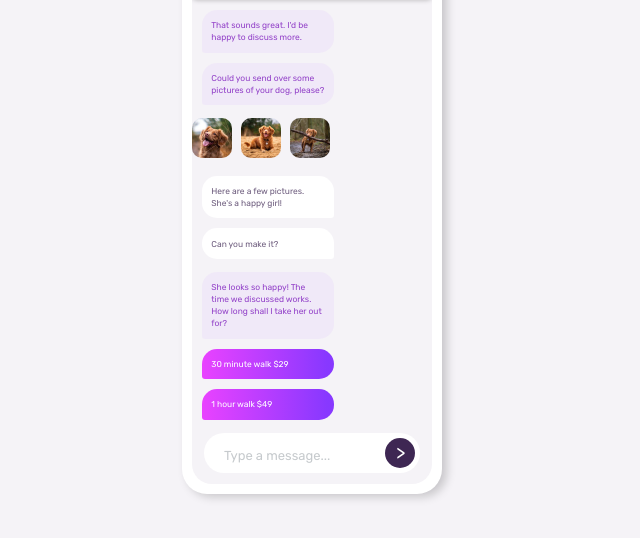
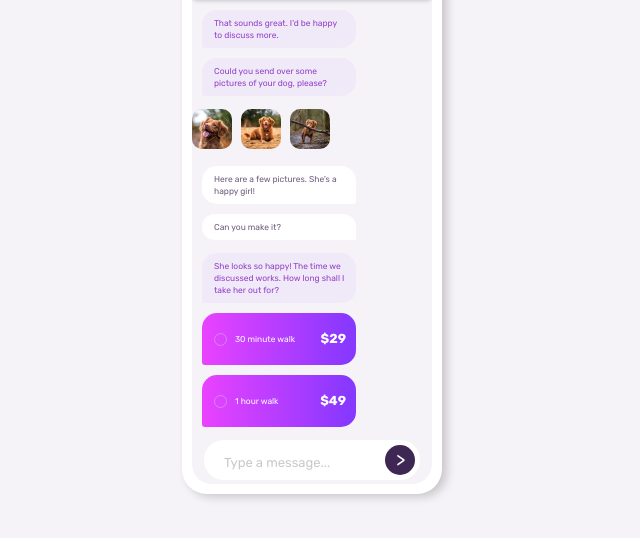
Before and after one commit to Lwmeek/Chat-App, a plain HTML site: page index.html in a window 1280 px wide. Shown: the part 116-654 px from the top of the page, without its empty margins (328-968 px from the left). Drawn offline with Linux system fonts and the light colour scheme.

Commit message:
updating messages

```diff
--- a/css/styles.css
+++ b/css/styles.css
@@ -172,9 +172,9 @@ body {
 /* Messages */
 
 .message {
-	width: 60%;
-	padding: 1.1em;
+	width: 70%;
 	margin: 0;
+	padding: 0.7rem 1rem 0.7rem 1.2rem;
 }
 .message-primary {
 	border-radius: 15px 15px 15px 3px;
@@ -215,6 +215,29 @@ body {
 .txt-group p {
 	font-size: 0.53em;
 	line-height: 1.2rem;
+}
+.price-message_content {
+	display: flex;
+	justify-content: space-between;
+	align-items: center;
+}
+.circle {
+	width: 13px;
+	height: 13px;
+	border-radius: 100%;
+	border: 0.5px solid var(--clr-grayish-blue);
+	opacity: 50%;
+}
+.time {
+	display: flex;
+	align-items: center;
+	gap: 0.8rem;
+}
+.price {
+	font-weight: bolder;
+}
+.price-message_content .price {
+	font-size: 1.3rem;
 }
 
 /* Enter Message */
--- a/index.html
+++ b/index.html
@@ -13,8 +13,14 @@
 			href="https://fonts.googleapis.com/css2?family=Rubik:wght@400;500;700&display=swap"
 			rel="stylesheet"
 		/>
-		<link rel="stylesheet" href="path/to/font-awesome/css/font-awesome.min.css">
-		<script src="https://kit.fontawesome.com/158e81c960.js" crossorigin="anonymous"></script>
+		<link
+			rel="stylesheet"
+			href="path/to/font-awesome/css/font-awesome.min.css"
+		/>
+		<script
+			src="https://kit.fontawesome.com/158e81c960.js"
+			crossorigin="anonymous"
+		></script>
 	</head>
 	<body>
 		<div class="phone">
@@ -35,20 +41,45 @@
 				</div>
 				<div class="messages-block">
 					<div class="txt-group">
-						<p class="message message-primary">That sounds great. I'd be happy to discuss more.</p>
-						<p class="message message-primary">Could you send over some pictures of your dog, please?</p>
+						<p class="message message-primary">
+							That sounds great. I'd be happy to discuss more.
+						</p>
+						<p class="message message-primary">
+							Could you send over some pictures of your dog, please?
+						</p>
 					</div>
-					<img src="images/dog-image-1.jpg" alt="" class="message-img">
-					<img src="images/dog-image-2.jpg" alt="" class="message-img">
-					<img src="images/dog-image-3.jpg" alt="" class="message-img">
+					<img src="images/dog-image-1.jpg" alt="" class="message-img" />
+					<img src="images/dog-image-2.jpg" alt="" class="message-img" />
+					<img src="images/dog-image-3.jpg" alt="" class="message-img" />
 					<div class="txt-group">
-						<p class="message message-secondary">Here are a few pictures. She's a happy girl!</p>
+						<p class="message message-secondary">
+							Here are a few pictures. She's a happy girl!
+						</p>
 						<p class="message message-secondary">Can you make it?</p>
 					</div>
 					<div class="txt-group">
-						<p class="message message-primary">She looks so happy! The time we discussed works. How long shall I take her out for?</p>
-						<p class="message message-accent">30 minute walk <span class="special">$29</span></p>
-						<p class="message message-accent">1 hour walk <span class="special">$49</span></p>
+						<p class="message message-primary">
+							She looks so happy! The time we discussed works. How long shall I
+							take her out for?
+						</p>
+						<div class="price-message_content message message-accent">
+							<div class="time">
+								<div class="circle"></div>
+								<p>
+									30 minute walk
+								</p>
+							</div>
+							<p class="price">$29</p>
+						</div>
+						<div class="price-message_content message message-accent">
+							<div class="time">
+								<div class="circle"></div>
+								<p>
+									1 hour walk
+								</p>
+							</div>
+							<p class="price">$49</p>
+						</div>
 					</div>
 					<div class="enter-message">
 						<div class="placeholder">Type a message...</div>
```
